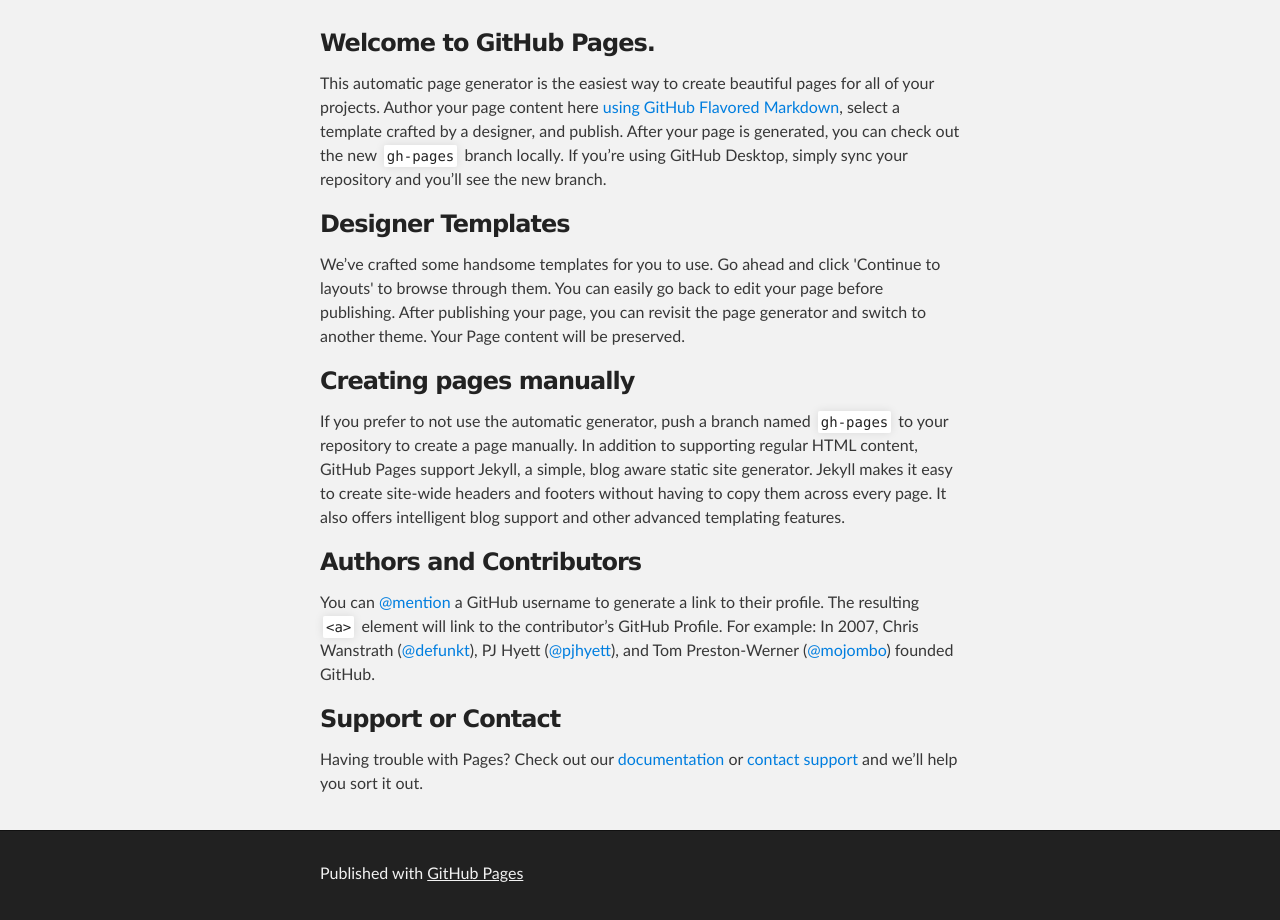
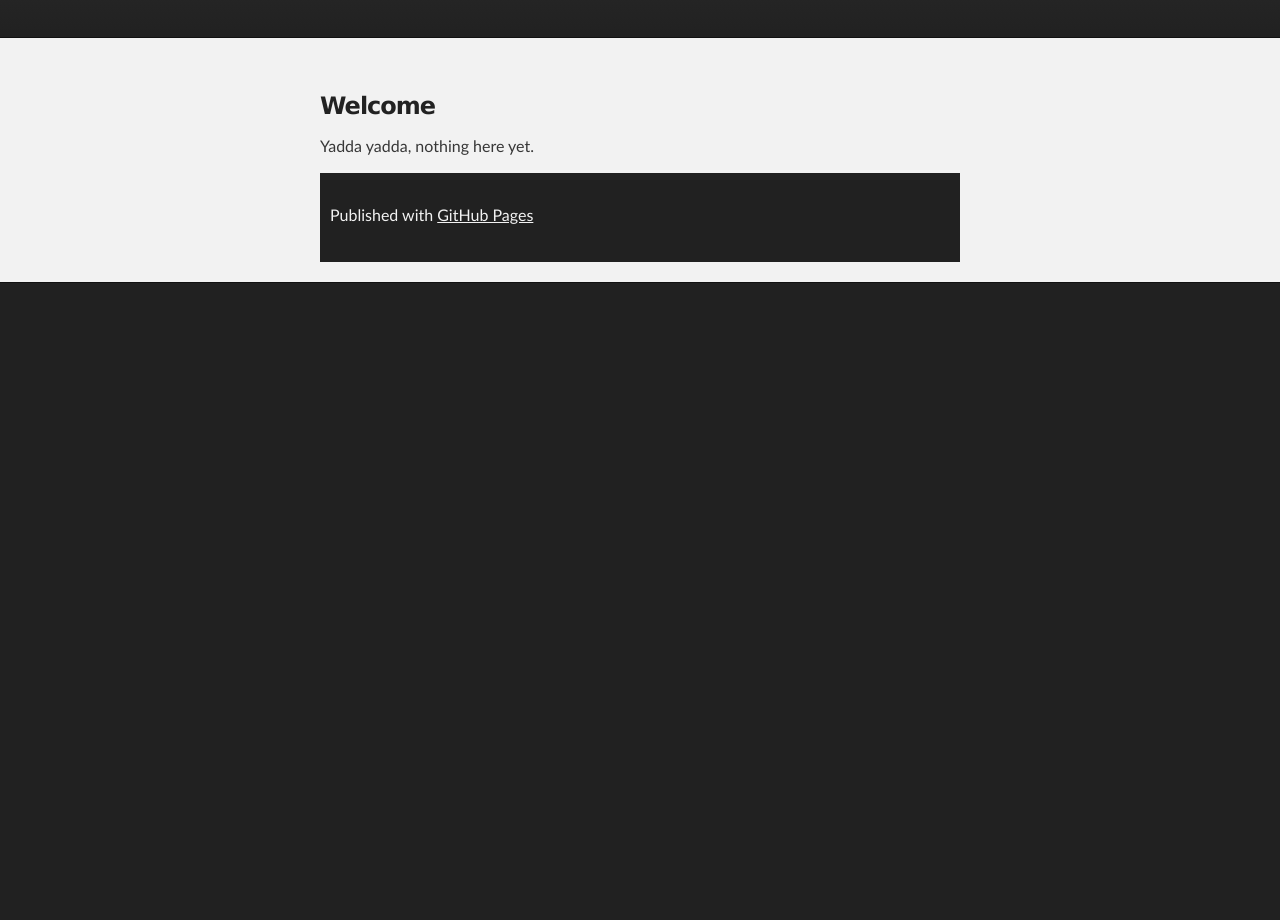
Before and after one commit to jessecusack/oldsite, a plain HTML site: page index.html in a window 1280 px wide. Shown: the part 199-1119 px from the top of the page. After the commit the page ends 800 px from the top, so only its background shows below. Drawn offline with Linux system fonts and the light colour scheme.

Commit message:
delete most of template

```diff
--- a/index.html
+++ b/index.html
@@ -18,7 +18,7 @@
         <header class="inner">
           <a id="forkme_banner" href="https://github.com/jessecusack">View on GitHub</a>
 
-          <h1 id="project_title">Jesse Cusack</h1>
+          <h1 id="project_title">Sup! Under construction or something...</h1>
           <h2 id="project_tagline"></h2>
 
         </header>
@@ -28,31 +28,10 @@
     <div id="main_content_wrap" class="outer">
       <section id="main_content" class="inner">
         <h3>
-<a id="welcome-to-github-pages" class="anchor" href="#welcome-to-github-pages" aria-hidden="true"><span class="octicon octicon-link"></span></a>Welcome to GitHub Pages.</h3>
+<a id="welcome" class="anchor" href="#welcome" aria-hidden="true"><span class="octicon octicon-link"></span></a>Welcome</h3>
 
-<p>This automatic page generator is the easiest way to create beautiful pages for all of your projects. Author your page content here <a href="https://guides.github.com/features/mastering-markdown/">using GitHub Flavored Markdown</a>, select a template crafted by a designer, and publish. After your page is generated, you can check out the new <code>gh-pages</code> branch locally. If you’re using GitHub Desktop, simply sync your repository and you’ll see the new branch.</p>
+<p>Yadda yadda, nothing here yet.</p>
 
-<h3>
-<a id="designer-templates" class="anchor" href="#designer-templates" aria-hidden="true"><span class="octicon octicon-link"></span></a>Designer Templates</h3>
-
-<p>We’ve crafted some handsome templates for you to use. Go ahead and click 'Continue to layouts' to browse through them. You can easily go back to edit your page before publishing. After publishing your page, you can revisit the page generator and switch to another theme. Your Page content will be preserved.</p>
-
-<h3>
-<a id="creating-pages-manually" class="anchor" href="#creating-pages-manually" aria-hidden="true"><span class="octicon octicon-link"></span></a>Creating pages manually</h3>
-
-<p>If you prefer to not use the automatic generator, push a branch named <code>gh-pages</code> to your repository to create a page manually. In addition to supporting regular HTML content, GitHub Pages support Jekyll, a simple, blog aware static site generator. Jekyll makes it easy to create site-wide headers and footers without having to copy them across every page. It also offers intelligent blog support and other advanced templating features.</p>
-
-<h3>
-<a id="authors-and-contributors" class="anchor" href="#authors-and-contributors" aria-hidden="true"><span class="octicon octicon-link"></span></a>Authors and Contributors</h3>
-
-<p>You can <a href="https://github.com/blog/821" class="user-mention">@mention</a> a GitHub username to generate a link to their profile. The resulting <code>&lt;a&gt;</code> element will link to the contributor’s GitHub Profile. For example: In 2007, Chris Wanstrath (<a href="https://github.com/defunkt" class="user-mention">@defunkt</a>), PJ Hyett (<a href="https://github.com/pjhyett" class="user-mention">@pjhyett</a>), and Tom Preston-Werner (<a href="https://github.com/mojombo" class="user-mention">@mojombo</a>) founded GitHub.</p>
-
-<h3>
-<a id="support-or-contact" class="anchor" href="#support-or-contact" aria-hidden="true"><span class="octicon octicon-link"></span></a>Support or Contact</h3>
-
-<p>Having trouble with Pages? Check out our <a href="https://help.github.com/pages">documentation</a> or <a href="https://github.com/contact">contact support</a> and we’ll help you sort it out.</p>
-      </section>
-    </div>
 
     <!-- FOOTER  -->
     <div id="footer_wrap" class="outer">
```
